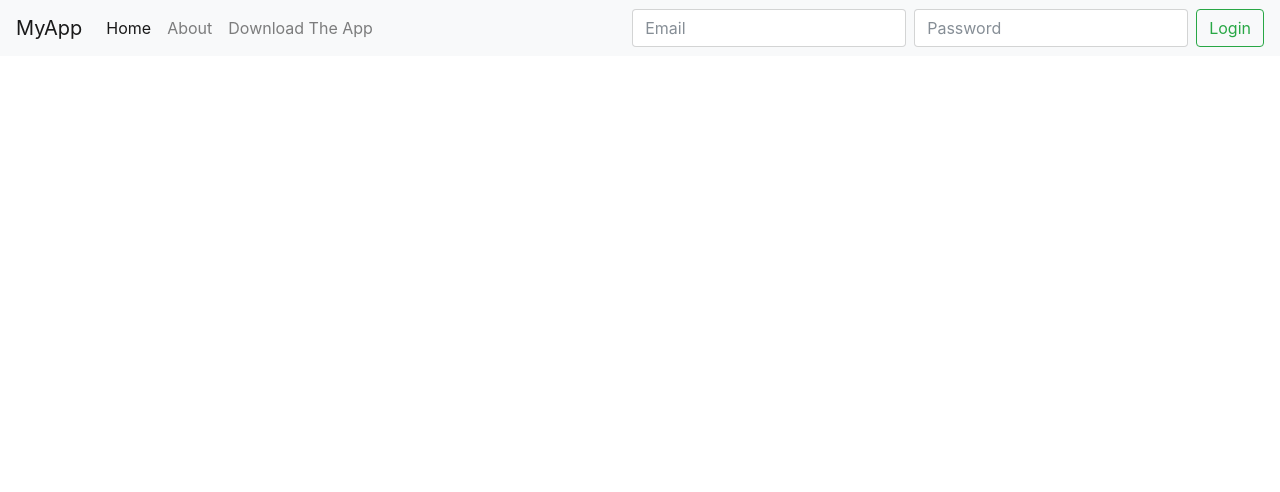
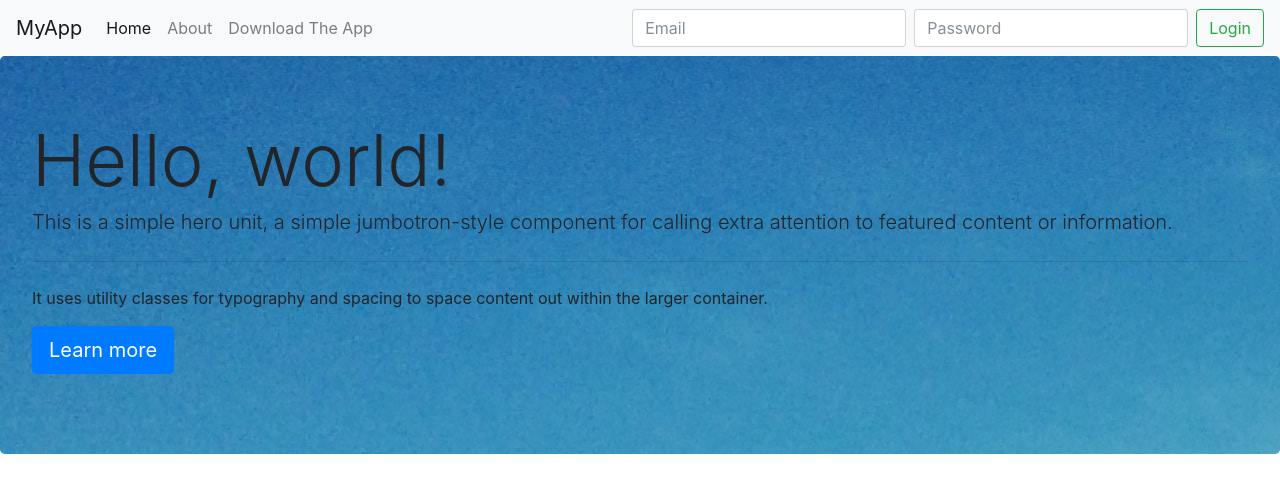
Before and after one commit to AlvinKang/AppSite, a plain HTML site: page index.html in a window 1280 px wide. Drawn offline with nearby package versions, Linux system fonts and the light colour scheme.

Commit message:
Add BG image to jumbotron

```diff
--- a/index.html
+++ b/index.html
@@ -8,6 +8,11 @@
     <!-- Bootstrap CSS -->
     <link rel="stylesheet" href="https://maxcdn.bootstrapcdn.com/bootstrap/4.0.0-beta/css/bootstrap.min.css" integrity="sha384-/Y6pD6FV/Vv2HJnA6t+vslU6fwYXjCFtcEpHbNJ0lyAFsXTsjBbfaDjzALeQsN6M" crossorigin="anonymous">
     <title>App Landing Site</title>
+    <style type="text/css">
+    	.jumbotron {
+    		background-image: url(BG.jpeg)
+    	}
+    </style>
 </head>
 
 <body>
@@ -35,6 +40,15 @@
             </form>
         </div>
     </nav>
+    <div class="jumbotron">
+      <h1 class="display-3">Hello, world!</h1>
+      <p class="lead">This is a simple hero unit, a simple jumbotron-style component for calling extra attention to featured content or information.</p>
+      <hr class="my-4">
+      <p>It uses utility classes for typography and spacing to space content out within the larger container.</p>
+      <p class="lead">
+        <a class="btn btn-primary btn-lg" href="#" role="button">Learn more</a>
+      </p>
+    </div>
     <!-- Scripts -->
     <script src="https://code.jquery.com/jquery-3.2.1.slim.min.js" integrity="sha384-KJ3o2DKtIkvYIK3UENzmM7KCkRr/rE9/Qpg6aAZGJwFDMVNA/GpGFF93hXpG5KkN" crossorigin="anonymous"></script>
     <script src="https://cdnjs.cloudflare.com/ajax/libs/popper.js/1.11.0/umd/popper.min.js" integrity="sha384-b/U6ypiBEHpOf/4+1nzFpr53nxSS+GLCkfwBdFNTxtclqqenISfwAzpKaMNFNmj4" crossorigin="anonymous"></script>
```
Also changed, not shown: BG.jpeg (added).
